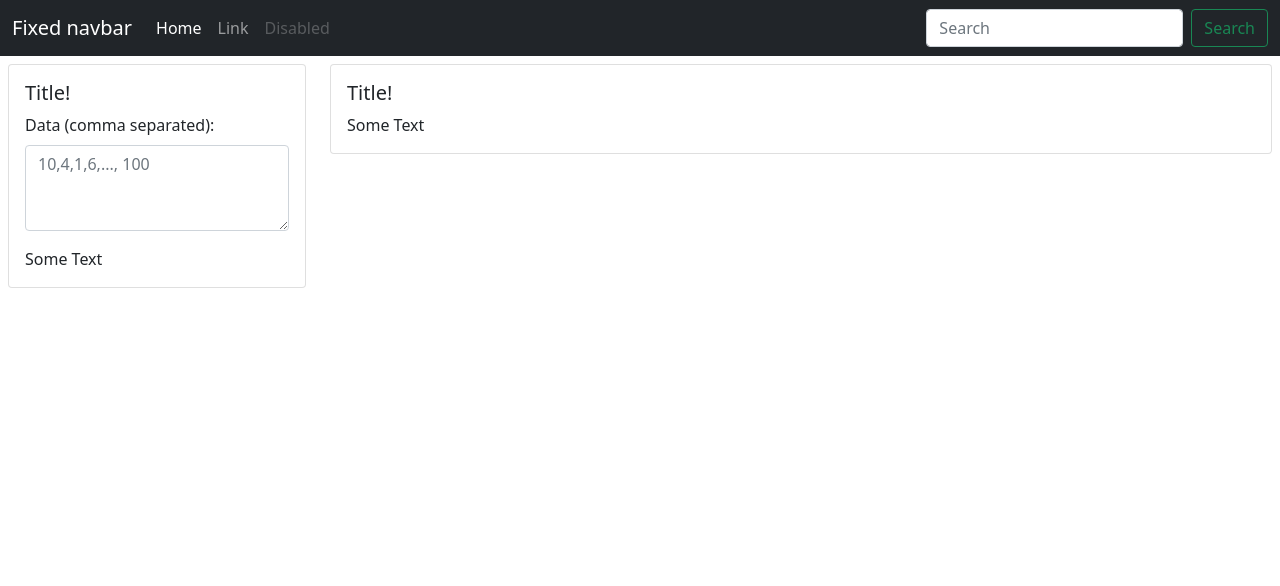
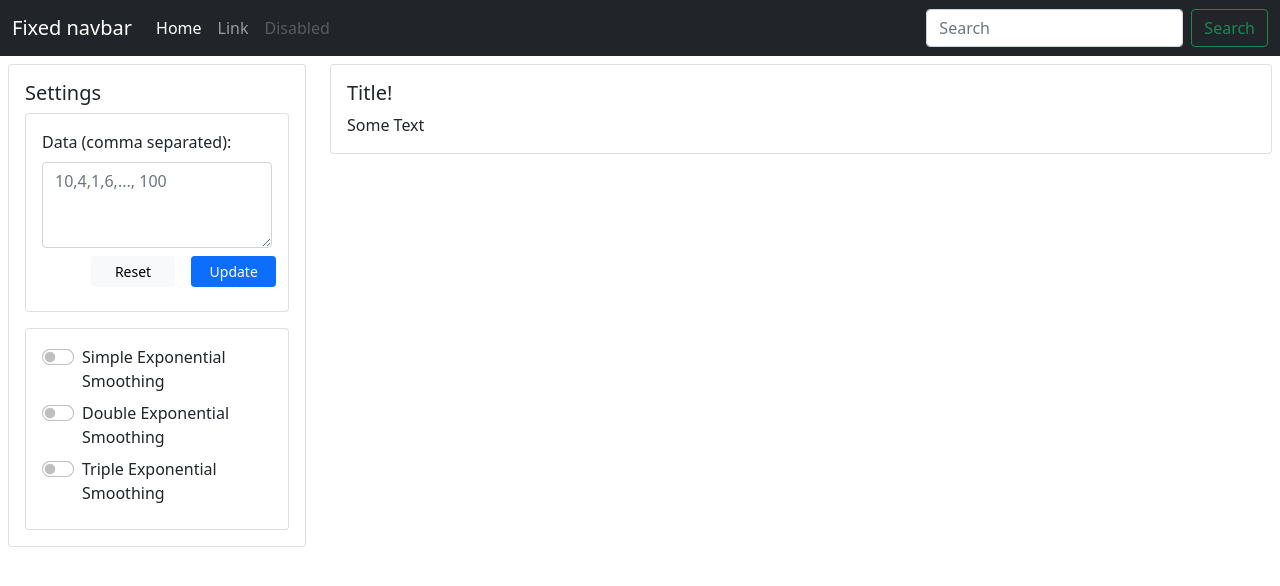
Before and after one commit to shuky-shukrun/Exponential-Smoothing-Demo, a React (Create React App) app: page / in a window 1280 px wide. Shown: the top 586 px of the page. Built offline with nearby package versions, Linux system fonts and the light colour scheme.

Commit message:
add basic exp settings menu

```diff
--- a/src/components/card.jsx
+++ b/src/components/card.jsx
@@ -1,6 +1,6 @@
 const Card = (props) => {
   return (
-    <div className="card" style={props.style}>
+    <div className={`card ${props.className}`} style={props.style}>
       <div className="card-body" style={props.bodyStyle}>
         {props.children}
       </div>
--- /dev/null
+++ b/src/components/left-menu/data-card.jsx
@@ -0,0 +1,28 @@
+import Card from "../card";
+const DataCard = (props) => {
+  return (
+    <Card style={props.style} className={props.className}>
+      <div>
+        <label for="exampleFormControlTextarea1" class="form-label">
+          Data (comma separated):
+        </label>
+        <textarea
+          class="form-control"
+          id="exampleFormControlTextarea1"
+          rows="3"
+          placeholder="10,4,1,6,..., 100"
+        ></textarea>
+        <div className="row justify-content-end">
+          <button type="button" className="col-4 btn btn-light btn-sm m-2">
+            Reset
+          </button>
+          <button type="button" class="col-4 btn btn-primary btn-sm m-2">
+            Update
+          </button>
+        </div>
+      </div>
+    </Card>
+  );
+};
+
+export default DataCard;
--- /dev/null
+++ b/src/components/left-menu/exp-settings.jsx
@@ -0,0 +1,16 @@
+const ExpSettings = (props) => {
+  return (
+    <div className="form-check form-switch mb-2">
+      <input
+        className="form-check-input"
+        type="checkbox"
+        id="flexSwitchCheckDefault"
+      />
+      <label className="form-check-label" for="flexSwitchCheckDefault">
+        {props.title} Exponential Smoothing
+      </label>
+    </div>
+  );
+};
+
+export default ExpSettings;
--- a/src/components/left-menu/left-menu.jsx
+++ b/src/components/left-menu/left-menu.jsx
@@ -1,25 +1,17 @@
 import Card from "../card";
+import DataCard from "./data-card";
+import SettingsCard from "./settings-card";
 
 const LeftMenu = (props) => {
   return (
-    <Card>
-      <h5 className="card-title">Title!</h5>
-
-      <form>
-        <div className="mb-3">
-          <label for="exampleFormControlTextarea1" class="form-label">
-            Data (comma separated):
-          </label>
-          <textarea
-            class="form-control"
-            id="exampleFormControlTextarea1"
-            rows="3"
-            placeholder="10,4,1,6,..., 100"
-          ></textarea>
-        </div>
-      </form>
-      <p className="card-text">Some Text</p>
-    </Card>
+    <div>
+      <Card>
+        <h5 className="card-title">Settings</h5>
+        <DataCard className="mb-3" />
+        <SettingsCard />
+      </Card>
+      <br />
+    </div>
   );
 };
 
--- /dev/null
+++ b/src/components/left-menu/settings-card.jsx
@@ -0,0 +1,14 @@
+import Card from "../card";
+import ExpSettings from "./exp-settings";
+
+const SettingsCard = (props) => {
+  return (
+    <Card>
+      <ExpSettings title="Simple" />
+      <ExpSettings title="Double" />
+      <ExpSettings title="Triple" />
+    </Card>
+  );
+};
+
+export default SettingsCard;
```
